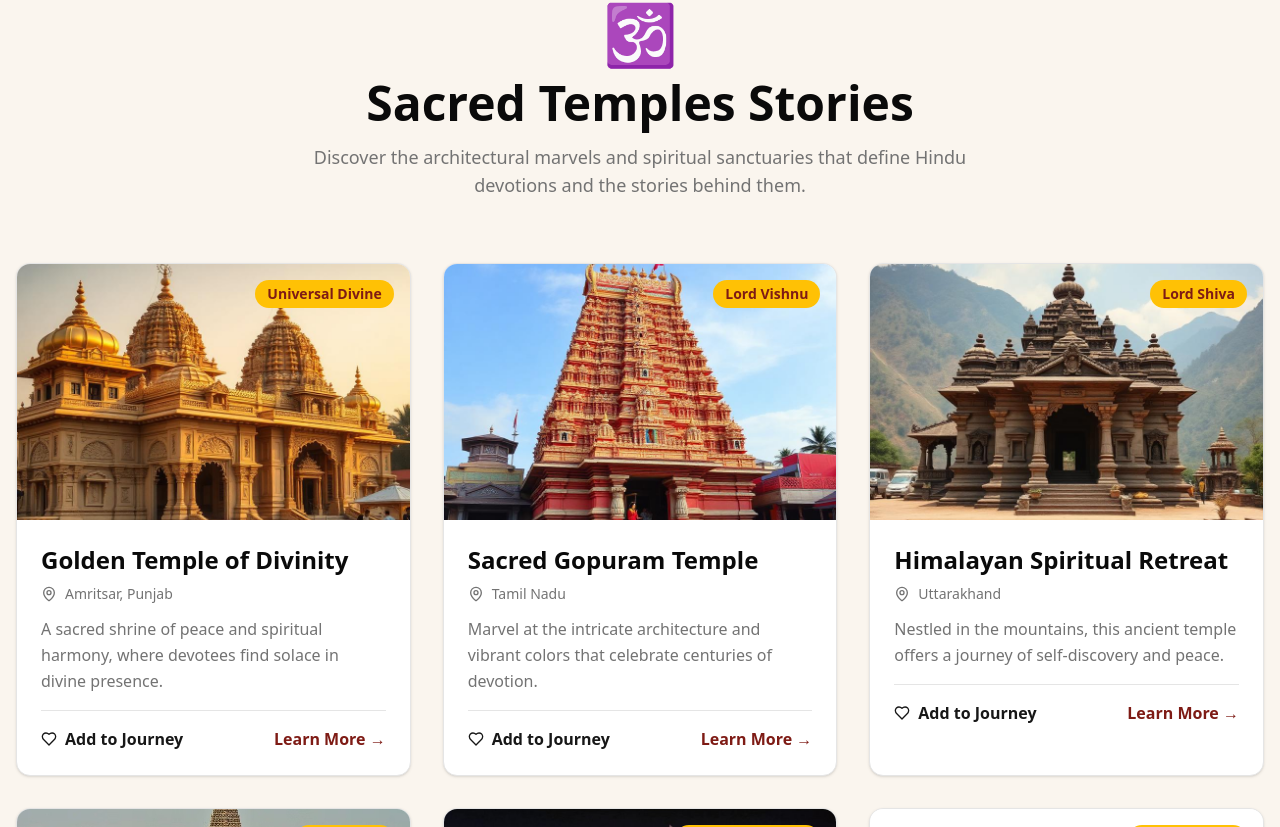
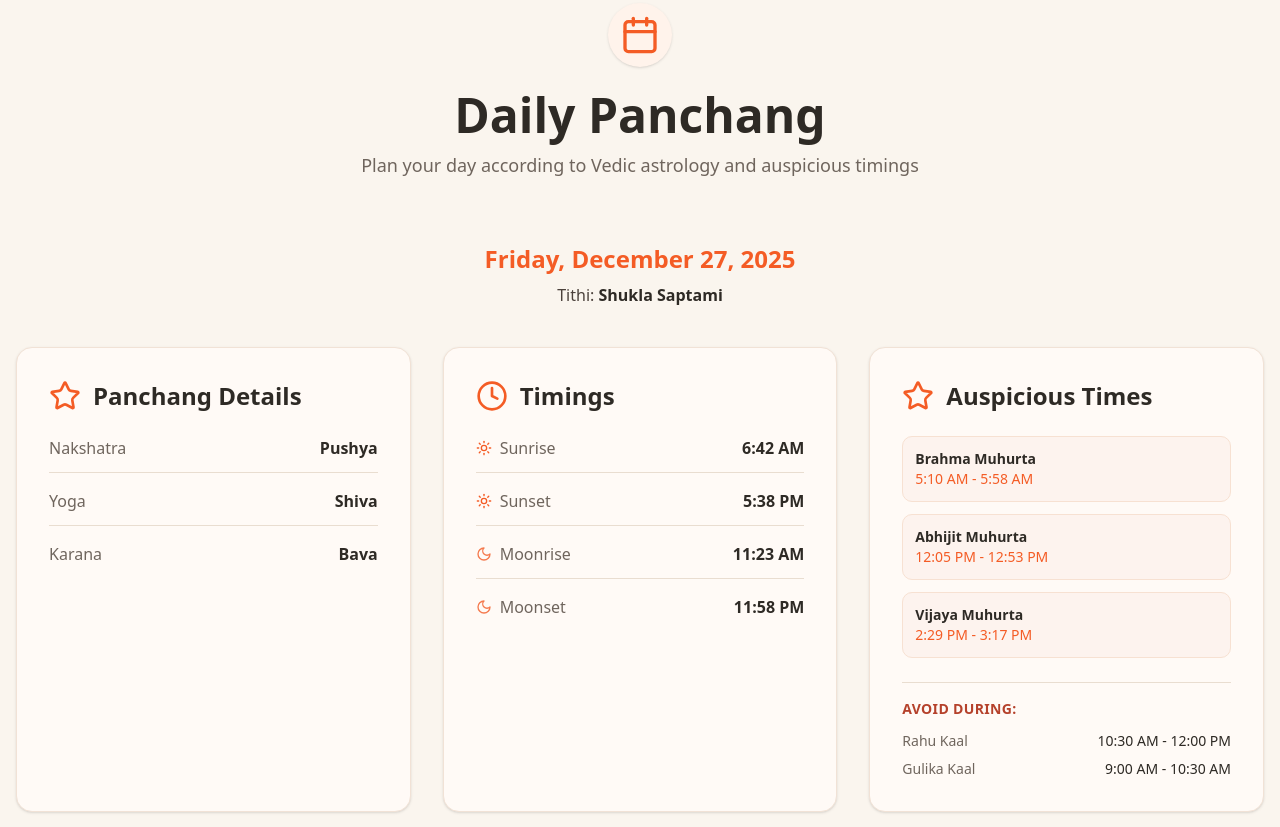
Before and after one commit to UjjwalSaini07/Bharat-Bhakti-Yatra, a React (Vite) app in the folder Frontend/: page / in a window 1280 px wide. Shown: the part 893-1720 px from the top of the page. Built offline with nearby package versions, Linux system fonts and the light colour scheme; no server answers.

Commit message:
Add Daily Panchang section to home page
Introduces a new DailyPanchang component displaying Vedic astrology details and auspicious timings. Integrates this section into HomeWrapper and updates CommunitySection background styling for improved visual appeal.

```diff
--- a/Frontend/src/components/home/HomeWrapper.jsx
+++ b/Frontend/src/components/home/HomeWrapper.jsx
@@ -2,6 +2,7 @@ import React from 'react';
 import CommunitySection from './sections/CommunitySection';
 import { SacredTemples } from './sections/SacredTemples';
 import HeroSection from './sections/HeroSection';
+import { DailyPanchang } from './Panchang/DailyPanchang';
 import { MantraCounter } from './chantings/MantraCounter';
 import { LiveDarshan } from './liveDharshan/liveTempleDharshan';
 import { Bhajans } from './bhajan/DivineBhajan';
@@ -13,6 +14,7 @@ const HomeWrapper = () => {
   return (
     <main>
       <HeroSection />
+      <DailyPanchang />
       <SacredTemples />
       <MantraCounter/>
       <LiveDarshan/>
--- /dev/null
+++ b/Frontend/src/components/home/Panchang/DailyPanchang.jsx
@@ -0,0 +1,152 @@
+import { Card } from "@/components/ui/card";
+import { Calendar, Sun, Moon, Star, Clock } from "lucide-react";
+
+export const DailyPanchang = () => {
+  const panchangData = {
+    date: "Friday, December 27, 2025",
+    tithi: "Shukla Saptami",
+    nakshatra: "Pushya",
+    yoga: "Shiva",
+    karana: "Bava",
+    sunrise: "6:42 AM",
+    sunset: "5:38 PM",
+    moonrise: "11:23 AM",
+    moonset: "11:58 PM",
+    auspiciousTimes: [
+      { name: "Brahma Muhurta", time: "5:10 AM - 5:58 AM" },
+      { name: "Abhijit Muhurta", time: "12:05 PM - 12:53 PM" },
+      { name: "Vijaya Muhurta", time: "2:29 PM - 3:17 PM" }
+    ],
+    inauspiciousTimes: [
+      { name: "Rahu Kaal", time: "10:30 AM - 12:00 PM" },
+      { name: "Gulika Kaal", time: "9:00 AM - 10:30 AM" }
+    ]
+  };
+
+  return (
+    <section className="py-24 px-4 bg-[#faf5ee]">
+      <div className="max-w-7xl mx-auto">
+        <div className="text-center mb-16 animate-fade-in">
+          <div className="inline-flex items-center justify-center w-16 h-16 rounded-full bg-[#fff3eb] shadow-sm mb-6">
+            <Calendar className="w-10 h-10 text-[#f45c25]" />
+          </div>
+          <h2 className="font-playfair text-4xl md:text-5xl font-bold text-[#2e2a25] mb-3">
+            Daily Panchang
+          </h2>
+          <p className="text-[#6f655d] text-lg max-w-2xl mx-auto">
+            Plan your day according to Vedic astrology and auspicious timings
+          </p>
+        </div>
+
+        <div className="text-center mb-10">
+          <h3 className="font-playfair text-2xl font-bold text-[#f45c25] mb-2">
+            {panchangData.date}
+          </h3>
+          <p className="text-[#4b413b] text-base">
+            Tithi:{" "}
+            <span className="font-semibold text-[#2e2a25]">
+              {panchangData.tithi}
+            </span>
+          </p>
+        </div>
+
+        <div className="grid lg:grid-cols-3 gap-8">
+          <Card className="p-8 bg-[#fffaf6] border border-[#f1e2d6] rounded-2xl shadow-sm hover:shadow-md transition-all">
+            <div className="flex items-center gap-3 mb-6">
+              <Star className="w-8 h-8 text-[#f45c25]" />
+              <h3 className="font-playfair text-2xl font-bold text-[#2e2a25]">
+                Panchang Details
+              </h3>
+            </div>
+
+            <div className="space-y-4">
+              {[
+                { label: "Nakshatra", value: panchangData.nakshatra },
+                { label: "Yoga", value: panchangData.yoga },
+                { label: "Karana", value: panchangData.karana }
+              ].map((item, idx) => (
+                <div
+                  key={idx}
+                  className="flex justify-between items-center pb-3 border-b border-[#e9ddd0] last:border-none"
+                >
+                  <span className="text-[#6f655d]">{item.label}</span>
+                  <span className="font-semibold text-[#2e2a25]">
+                    {item.value}
+                  </span>
+                </div>
+              ))}
+            </div>
+          </Card>
+
+          <Card className="p-8 bg-[#fffaf6] border border-[#f1e2d6] rounded-2xl shadow-sm hover:shadow-md transition-all">
+            <div className="flex items-center gap-3 mb-6">
+              <Clock className="w-8 h-8 text-[#f45c25]" />
+              <h3 className="font-playfair text-2xl font-bold text-[#2e2a25]">
+                Timings
+              </h3>
+            </div>
+
+            <div className="space-y-4">
+              {[
+                { icon: <Sun className="w-4 h-4 text-[#f45c25]" />, label: "Sunrise", value: panchangData.sunrise },
+                { icon: <Sun className="w-4 h-4 text-[#f45c25]" />, label: "Sunset", value: panchangData.sunset },
+                { icon: <Moon className="w-4 h-4 text-[#f57a4e]" />, label: "Moonrise", value: panchangData.moonrise },
+                { icon: <Moon className="w-4 h-4 text-[#f57a4e]" />, label: "Moonset", value: panchangData.moonset },
+              ].map((item, idx) => (
+                <div
+                  key={idx}
+                  className={`flex justify-between items-center ${idx < 3 ? "pb-3 border-b border-[#e9ddd0]" : ""}`}
+                >
+                  <div className="flex items-center gap-2">
+                    {item.icon}
+                    <span className="text-[#6f655d]">{item.label}</span>
+                  </div>
+                  <span className="font-semibold text-[#2e2a25]">
+                    {item.value}
+                  </span>
+                </div>
+              ))}
+            </div>
+          </Card>
+
+          <Card className="p-8 bg-[#fffaf6] border border-[#f1e2d6] rounded-2xl shadow-sm hover:shadow-md transition-all">
+            <div className="flex items-center gap-3 mb-6">
+              <Star className="w-8 h-8 text-[#f45c25]" />
+              <h3 className="font-playfair text-2xl font-bold text-[#2e2a25]">
+                Auspicious Times
+              </h3>
+            </div>
+
+            <div className="space-y-3 mb-6">
+              {panchangData.auspiciousTimes.map((time, idx) => (
+                <div
+                  key={idx}
+                  className="bg-[#fdf3ee] p-3 rounded-lg border border-[#f7e1d2]"
+                >
+                  <div className="font-semibold text-[#2e2a25] text-sm">
+                    {time.name}
+                  </div>
+                  <div className="text-[#f45c25] text-sm">{time.time}</div>
+                </div>
+              ))}
+            </div>
+
+            <div className="pt-4 border-t border-[#e9ddd0]">
+              <h4 className="font-semibold text-[#b5412b] mb-3 text-sm uppercase tracking-wide">
+                Avoid During:
+              </h4>
+              <div className="space-y-2">
+                {panchangData.inauspiciousTimes.map((time, idx) => (
+                  <div key={idx} className="flex justify-between text-sm">
+                    <span className="text-[#6f655d]">{time.name}</span>
+                    <span className="text-[#2e2a25]">{time.time}</span>
+                  </div>
+                ))}
+              </div>
+            </div>
+          </Card>
+        </div>
+      </div>
+    </section>
+  );
+};
--- a/Frontend/src/components/home/sections/CommunitySection.jsx
+++ b/Frontend/src/components/home/sections/CommunitySection.jsx
@@ -2,14 +2,17 @@ import React from 'react';
 
 const CommunitySection = () => {
   return (
-    <section className="relative py-20 overflow-hidden">
+    <section className="relative py-20 overflow-hidden"
+      style={{
+          background: "linear-gradient(135deg, #9f1239 0%, #f97316 50%, #14532d 100%)",
+        }}
+    >
       <div className="absolute inset-0">
         <img
           src="/assets/hinduism/home/image_temple_bg.jpg"
           alt="Temple Background"
           className="w-full h-full object-cover opacity-20"
         />
-        <div className="absolute inset-0 bg-gradient-to-r from-orange-500/90 to-amber-600/90"></div>
       </div>
 
       <div className="relative z-10 max-w-7xl mx-auto px-4 text-center">
```
